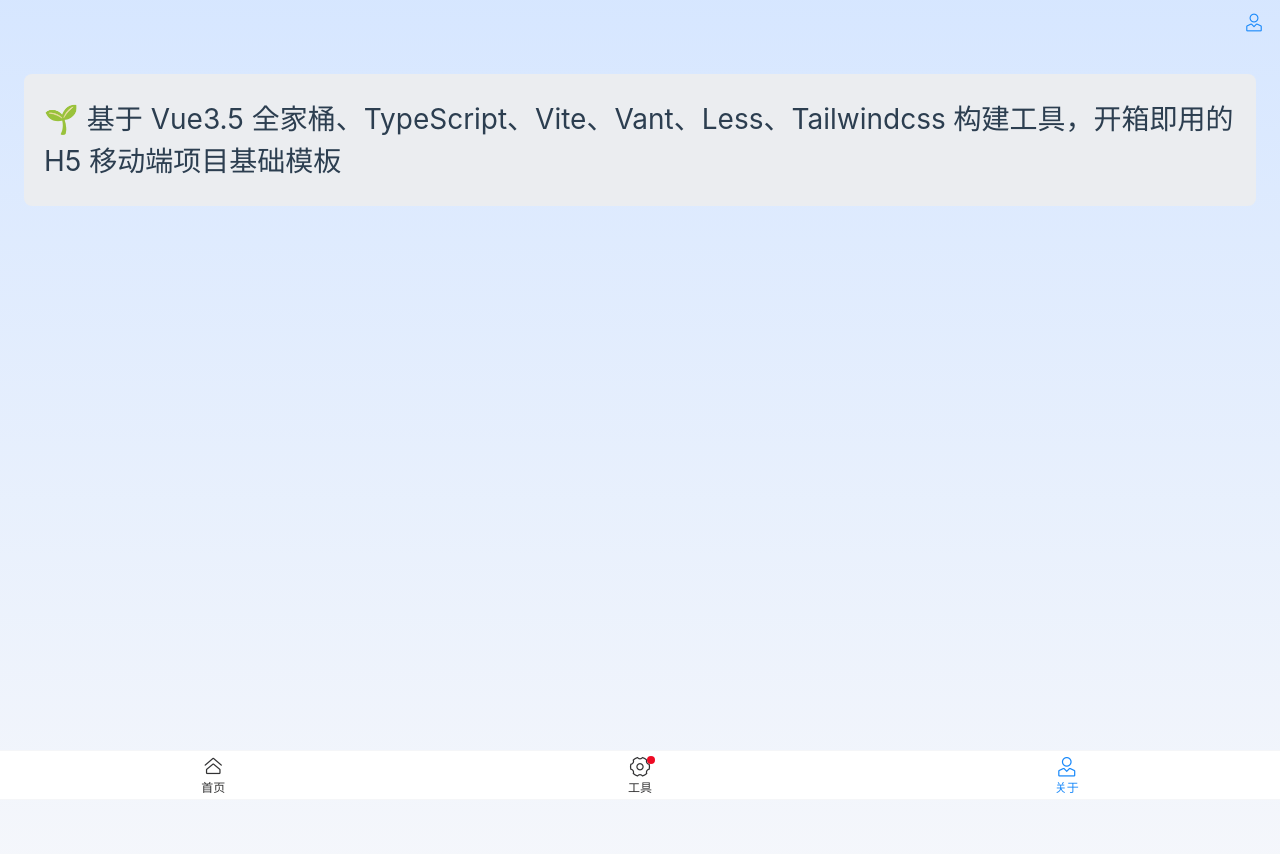
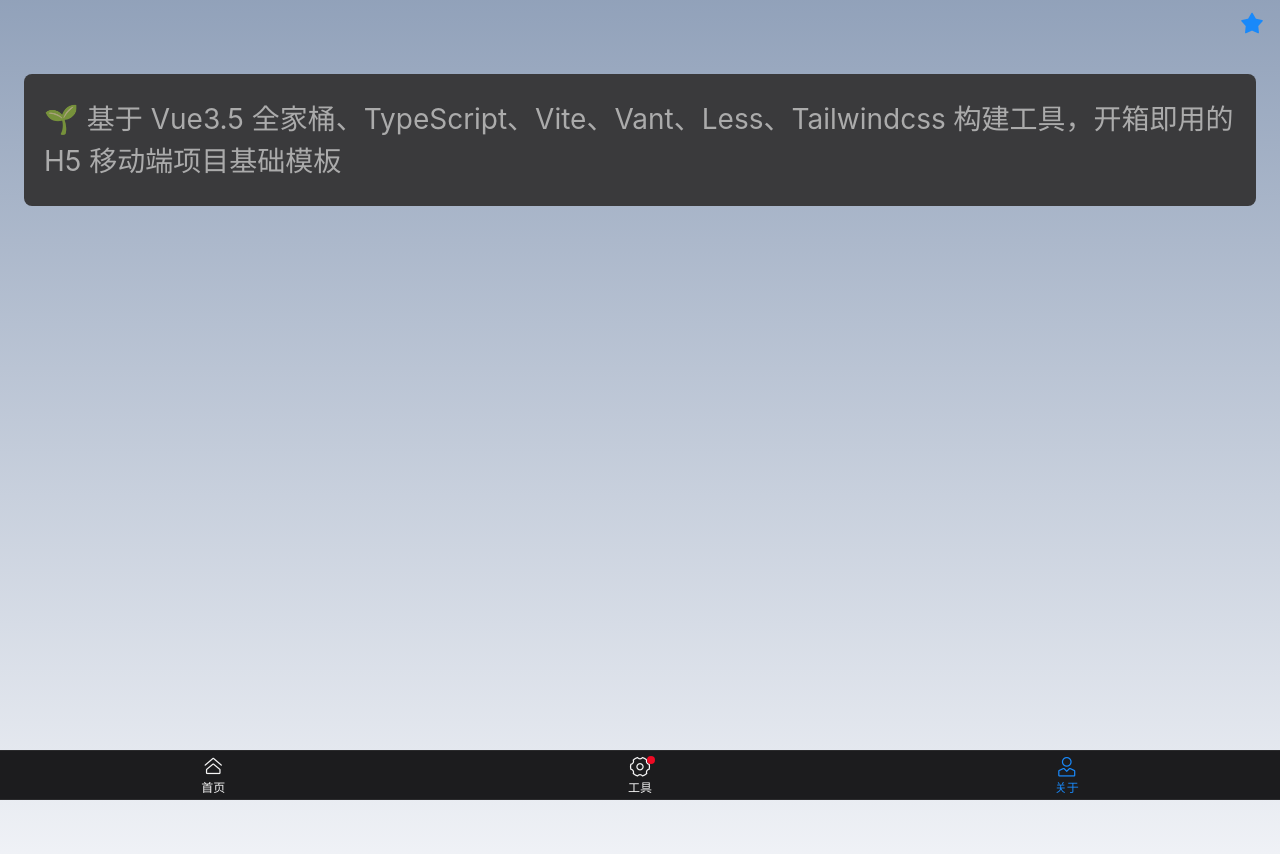
Before and after one commit to jinrui1234/vue-h5_template, a Vue app: page /about in a window 1280 px wide. Shown: the top 854 px of the page. Built offline with nearby package versions, Linux system fonts and the light colour scheme.

Commit message:
✨ 换肤theme

```diff
--- a/components.d.ts
+++ b/components.d.ts
@@ -9,5 +9,6 @@
   export interface GlobalComponents {
     RouterLink: typeof import('vue-router')['RouterLink']
     RouterView: typeof import('vue-router')['RouterView']
+    VanIcon: typeof import('vant/es')['Icon']
   }
 }
--- a/src/layout/component/nav-bar/index.vue
+++ b/src/layout/component/nav-bar/index.vue
@@ -2,11 +2,30 @@
  * @Author: 17714331167 changjun19920716@gmail.com
  * @Date: 2024-09-20 10:37:24
  * @LastEditors: 17714331167 changjun19920716@gmail.com
- * @LastEditTime: 2024-09-25 11:26:22
+ * @LastEditTime: 2024-09-25 22:00:50
  * @FilePath: /vue3-ts-h5-template/src/layout/component/nav-bar/index.vue
  * @Description: 顶部导航栏
  * Copyright (c) 2024 by ${17714331167}, All Rights Reserved.
 -->
+<script setup lang="ts" name="NavBarView">
+import { computed } from 'vue';
+import { NavBar, Icon } from 'vant';
+import { useStore } from 'vuex';
+import { ThemeModeEnum } from '../../../stores/modules/theme-mode';
+const store = useStore();
+const currentThemeMode = computed(
+  () => store.getters['themeMode/getThemeMode']
+);
+// 切换主题模式
+const handleChangeTheme = () => {
+  store.dispatch(
+    'themeMode/setChangeThemeMode',
+    currentThemeMode.value === ThemeModeEnum.LIGHT
+      ? ThemeModeEnum.DARK
+      : ThemeModeEnum.LIGHT
+  );
+};
+</script>
 <template>
   <nav-bar
     class="nav-bar-view"
@@ -16,10 +35,7 @@
     :border="false"
   >
     <template #right>
-      <icon name="user-o" class="search-icon" size="20px" />
+      <icon name="star" size="24px" @click="handleChangeTheme" />
     </template>
   </nav-bar>
 </template>
-<script setup lang="ts" name="NavBarView">
-import { NavBar, Icon } from 'vant';
-</script>
--- a/src/layout/index.vue
+++ b/src/layout/index.vue
@@ -2,17 +2,18 @@
  * @Author: 17714331167 changjun19920716@gmail.com
  * @Date: 2024-09-20 10:36:55
  * @LastEditors: 17714331167 changjun19920716@gmail.com
- * @LastEditTime: 2024-09-25 15:55:46
+ * @LastEditTime: 2024-09-25 22:01:03
  * @FilePath: /vue3-ts-h5-template/src/layout/index.vue
  * @Description: 框架布局组件
  * Copyright (c) 2024 by ${17714331167}, All Rights Reserved.
 -->
 <script setup lang="ts" name="LayoutView">
-import { computed } from 'vue';
+import { computed, onMounted } from 'vue';
 import NavBar from './component/nav-bar/index.vue';
 import Tabbar from './component/tab-bar/index.vue';
 import { ConfigProvider } from 'vant';
 import { useStore } from 'vuex';
+import { ThemeModeEnum } from '../stores/modules/theme-mode';
 const store = useStore();
 // 取出缓存的路由列表
 const cacheViewList = computed(() => {
@@ -24,14 +25,21 @@
 const loading = computed(() => {
   return store.getters['loading/getLoading'];
 });
-// 主题变量
+// 主题
+const themeMode = computed(() => {
+  return store.getters['themeMode/getThemeMode'];
+});
+// 特定变量
 const themeVars = {
   navBarBackground: 'transparent'
 };
+onMounted(() => {
+  store.dispatch('themeMode/setChangeThemeMode', ThemeModeEnum.DARK);
+});
 </script>
 <template>
   <div class="layout-view w-full h-full relative">
-    <config-provider :theme-vars="themeVars">
+    <config-provider :theme-vars="themeVars" :theme="themeMode">
       <NavBar />
       <div class="layout-body">
         <template v-if="cacheViewList && cacheViewList.length > 0">
--- a/src/stores/index.ts
+++ b/src/stores/index.ts
@@ -2,7 +2,7 @@
  * @Author: 17714331167 changjun19920716@gmail.com
  * @Date: 2024-09-13 11:49:48
  * @LastEditors: 17714331167 changjun19920716@gmail.com
- * @LastEditTime: 2024-09-25 14:26:35
+ * @LastEditTime: 2024-09-25 19:39:51
  * @FilePath: /vue3-ts-h5-template/src/stores/index.ts
  * @Description: vuex store
  * Copyright (c) 2024 by ${17714331167}, All Rights Reserved.
@@ -12,16 +12,18 @@
 import { name } from '../../package.json';
 import cachedView from './modules/cached-view';
 import loading from './modules/loading';
+import themeMode from './modules/theme-mode';
 const store = createStore({
   strict: true, // 严格模式
   modules: {
     cachedView,
-    loading
+    loading,
+    themeMode
   },
   plugins: [
     createPersistedState({
       key: `${name}_vuex_`,
-      paths: ['']
+      paths: ['themeMode']
     }),
     createLogger({
       logActions: true,
--- a/src/stores/modules/cached-view.ts
+++ b/src/stores/modules/cached-view.ts
@@ -2,7 +2,7 @@
  * @Author: 17714331167 changjun19920716@gmail.com
  * @Date: 2024-09-21 12:57:34
  * @LastEditors: 17714331167 changjun19920716@gmail.com
- * @LastEditTime: 2024-09-23 22:23:48
+ * @LastEditTime: 2024-09-25 19:51:30
  * @FilePath: /vue3-ts-h5-template/src/stores/modules/cached-view.ts
  * @Description: 缓存页面keep-alive的组件名称
  * Copyright (c) 2024 by ${17714331167}, All Rights Reserved.
@@ -10,41 +10,40 @@
 
 import type { toRouteModel } from '@/router';
 import type { ActionContext } from 'vuex';
-export interface StateModel {
+export interface ICachedViewStateModel {
   list: string[];
 }
 
-const state: StateModel = {
+const state: ICachedViewStateModel = {
   // 缓存页面keep-alive的组件名称
   list: [] as string[]
 };
 
 const getters = {
   // 获取缓存页面
-  getCachedView: (state: StateModel) => state.list
+  getCachedView: (state: ICachedViewStateModel) => state.list
 };
 
 const mutations = {
   // 添加缓存页面
-  addCachedView(state: StateModel, route: toRouteModel) {
+  ADD_CACHED_VIEW(state: ICachedViewStateModel, route: toRouteModel) {
     if (state.list.includes(route.name as string)) {
       return;
     }
-    console.log('addCachedView', route.name);
 
     if (route.meta.keepAlive) {
       state.list.push(route.name as string);
     }
   },
   // 移除缓存页面
-  removeCachedView(state: StateModel, route: toRouteModel) {
+  REMOVE_CACHED_VIEW(state: ICachedViewStateModel, route: toRouteModel) {
     const index = state.list.indexOf(route.name as string);
     if (index > -1) {
       state.list.splice(index, 1);
     }
   },
   // 清空缓存页面
-  clearCachedView(state: StateModel) {
+  CLEAR_CACHED_VIEW(state: ICachedViewStateModel) {
     state.list = [];
   }
 };
@@ -52,21 +51,23 @@
 const actions = {
   // 添加缓存页面
   setAddCachedView(
-    { commit }: ActionContext<StateModel, StateModel>,
+    { commit }: ActionContext<ICachedViewStateModel, ICachedViewStateModel>,
     route: toRouteModel
   ) {
-    commit('addCachedView', route);
+    commit('ADD_CACHED_VIEW', route);
   },
   // 移除缓存页面
   setRemoveCachedView(
-    { commit }: ActionContext<StateModel, StateModel>,
+    { commit }: ActionContext<ICachedViewStateModel, ICachedViewStateModel>,
     route: toRouteModel
   ) {
-    commit('removeCachedView', route);
+    commit('REMOVE_CACHED_VIEW', route);
   },
   // 清空缓存页面
-  setClearCachedView({ commit }: ActionContext<StateModel, StateModel>) {
-    commit('clearCachedView');
+  setClearCachedView({
+    commit
+  }: ActionContext<ICachedViewStateModel, ICachedViewStateModel>) {
+    commit('CLEAR_CACHED_VIEW');
   }
 };
 export default {
--- a/src/stores/modules/loading.ts
+++ b/src/stores/modules/loading.ts
@@ -2,12 +2,12 @@
  * @Author: 17714331167 changjun19920716@gmail.com
  * @Date: 2024-09-25 14:23:28
  * @LastEditors: 17714331167 changjun19920716@gmail.com
- * @LastEditTime: 2024-09-25 14:57:08
+ * @LastEditTime: 2024-09-25 19:39:46
  * @FilePath: /vue3-ts-h5-template/src/stores/modules/loading.ts
  * @Description: 全局加载loading状态管理
  * Copyright (c) 2024 by ${17714331167}, All Rights Reserved.
  */
-interface LoadingState {
+interface ILoadingStateModel {
   loading: boolean;
   text?: string;
 }
@@ -18,7 +18,7 @@
 });
 
 const getters = {
-  getLoading(state: LoadingState) {
+  getLoading(state: ILoadingStateModel) {
     return {
       loading: state.loading,
       text: state.text
@@ -27,7 +27,10 @@
 };
 
 const mutations = {
-  SET_LOADING(state: LoadingState, loading: LoadingState | boolean) {
+  SET_LOADING(
+    state: ILoadingStateModel,
+    loading: ILoadingStateModel | boolean
+  ) {
     if (typeof loading === 'boolean') {
       state.loading = loading;
     } else {
--- /dev/null
+++ b/src/stores/modules/theme-mode.ts
@@ -0,0 +1,60 @@
+/*
+ * @Author: 17714331167 changjun19920716@gmail.com
+ * @Date: 2024-09-25 19:20:30
+ * @LastEditors: 17714331167 changjun19920716@gmail.com
+ * @LastEditTime: 2024-09-25 21:45:31
+ * @FilePath: /vue3-ts-h5-template/src/stores/modules/theme-mode.ts
+ * @Description: 主题切换
+ * Copyright (c) 2024 by ${17714331167}, All Rights Reserved.
+ */
+
+import type { ActionContext } from 'vuex';
+
+export enum ThemeModeEnum {
+  LIGHT = 'light',
+  DARK = 'dark'
+}
+
+interface IThemeModeStateModel {
+  mode: string;
+}
+
+// 获取当前系统的主题模式
+const getSystemThemeMode = () => {
+  const isDarkMode = window.matchMedia('(prefers-color-scheme: dark)').matches;
+  return isDarkMode ? ThemeModeEnum.DARK : ThemeModeEnum.LIGHT;
+};
+
+const state = {
+  mode: 'light'
+};
+const getters = {
+  getThemeMode: (state: IThemeModeStateModel) => state.mode
+};
+const mutations = {
+  SET_THEME_MODE(state: IThemeModeStateModel, mode: string) {
+    state.mode = mode;
+  }
+};
+
+const actions = {
+  setChangeThemeMode(
+    { commit }: ActionContext<IThemeModeStateModel, any>,
+    mode: string
+  ) {
+    if (mode === ThemeModeEnum.DARK) {
+      document.documentElement.classList.add('dark-theme');
+    } else {
+      document.documentElement.classList.remove('dark-theme');
+    }
+    commit('SET_THEME_MODE', mode);
+  }
+};
+
+export default {
+  namespaced: true,
+  actions,
+  state,
+  getters,
+  mutations
+};
--- a/src/styles/base.css
+++ b/src/styles/base.css
@@ -29,26 +29,21 @@
   --color-block-background: var(--van-border-color, #ebedf0);
   --color-border: var(--vt-c-divider-light-2);
   --color-border-hover: var(--vt-c-divider-light-1);
-
   --color-heading: var(--vt-c-text-light-1);
   --color-text: var(--vt-c-text-light-1);
 
   --section-gap: 160px;
 }
 
-/* @media (prefers-color-scheme: dark) {
-  :root {
+html.dark-theme {
   --color-background: var(--vt-c-black);
   --color-background-soft: var(--vt-c-black-soft);
   --color-background-mute: var(--vt-c-black-mute);
-
   --color-border: var(--vt-c-divider-dark-2);
   --color-border-hover: var(--vt-c-divider-dark-1);
-
   --color-heading: var(--vt-c-text-dark-1);
   --color-text: var(--vt-c-text-dark-2);
 }
-} */
 
 *,
 *::before,
--- a/src/styles/main.css
+++ b/src/styles/main.css
@@ -22,7 +22,7 @@
   flex-direction: column;
   align-items: center;
   justify-content: center;
-  background-color: rgba(255, 255, 255, 0.5);
+  background-color: var(--color-border);
   position: fixed;
   top: 0;
   left: 0;
--- a/src/views/home/index.vue
+++ b/src/views/home/index.vue
@@ -2,7 +2,7 @@
  * @Author: 17714331167 changjun19920716@gmail.com
  * @Date: 2024-09-13 11:49:48
  * @LastEditors: 17714331167 changjun19920716@gmail.com
- * @LastEditTime: 2024-09-25 11:48:49
+ * @LastEditTime: 2024-09-25 19:13:26
  * @FilePath: /vue3-ts-h5-template/src/views/home/index.vue
  * @Description:
  * Copyright (c) 2024 by ${git_name_email}, All Rights Reserved.
@@ -24,7 +24,9 @@
   '✔ 🌈 Mock 实现数据模拟',
   '✔ 🚀 封装Axios请求库',
   '✔ 🌈 封装Utils常用工具函数',
-  '✔ 🚀 打包资源GZIP压缩'
+  '✔ 🚀 打包资源GZIP压缩',
+  '✔ 🌈 全屏加载动画 loading',
+  '✔ 🌈 浏览器回退Keep-Alive 页面状态保持'
 ]);
 </script>
 
```
Lines whose indentation alone changed are shown as unchanged.
